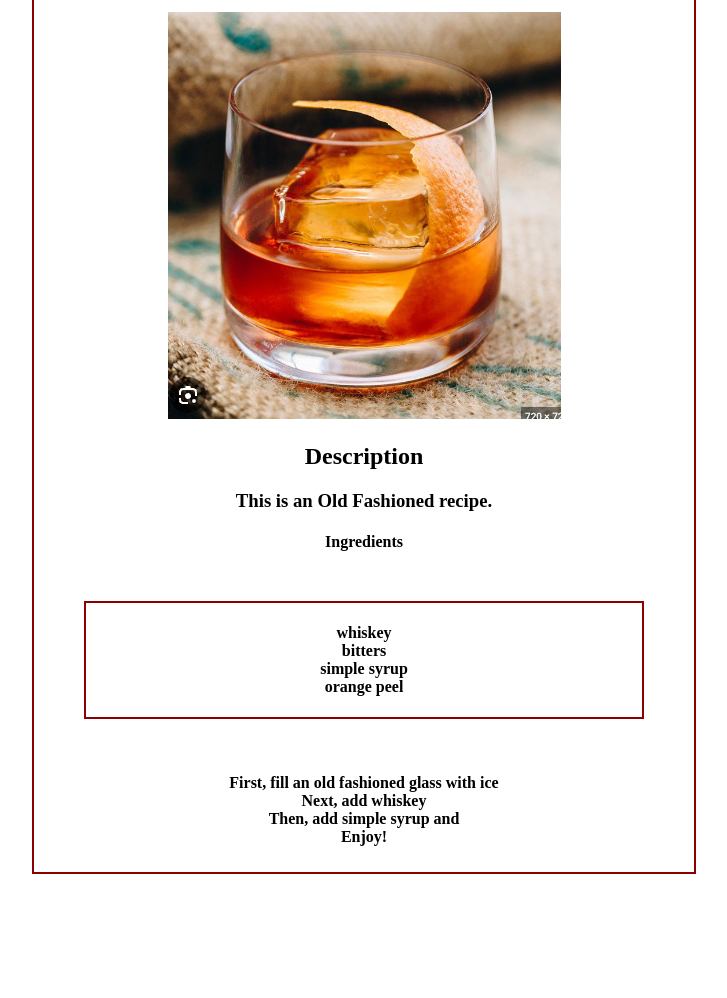
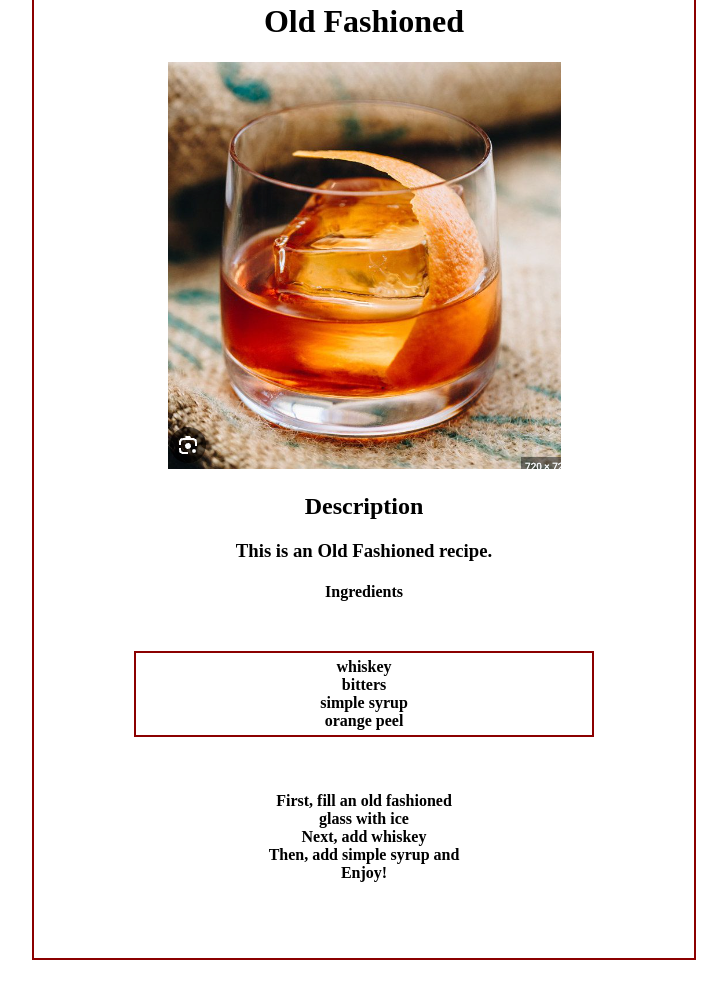
Before and after one commit to ACortes16/odin-recipes, a plain HTML site: page recipes/oldfashioned.html in a window 1280 px wide. Shown: the part 370-1368 px from the top of the page, without its empty margins (276-1003 px from the left). Drawn offline with Linux system fonts and the light colour scheme.

Commit message:
Add padding to recipe-card class

```diff
--- a/style.css
+++ b/style.css
@@ -6,6 +6,7 @@
     text-align: center;
     border: 2px solid darkred;
     margin:300px;
+    padding: 50px;
 }
 .ingredients{
     border: 2px solid darkred;
@@ -14,7 +15,9 @@
 .listed-ingredients {
     list-style-position: inside;
     list-style: none;
+    width: 200px;
     padding: 5px;
+    margin: 0 auto;
 
 
 }
```
